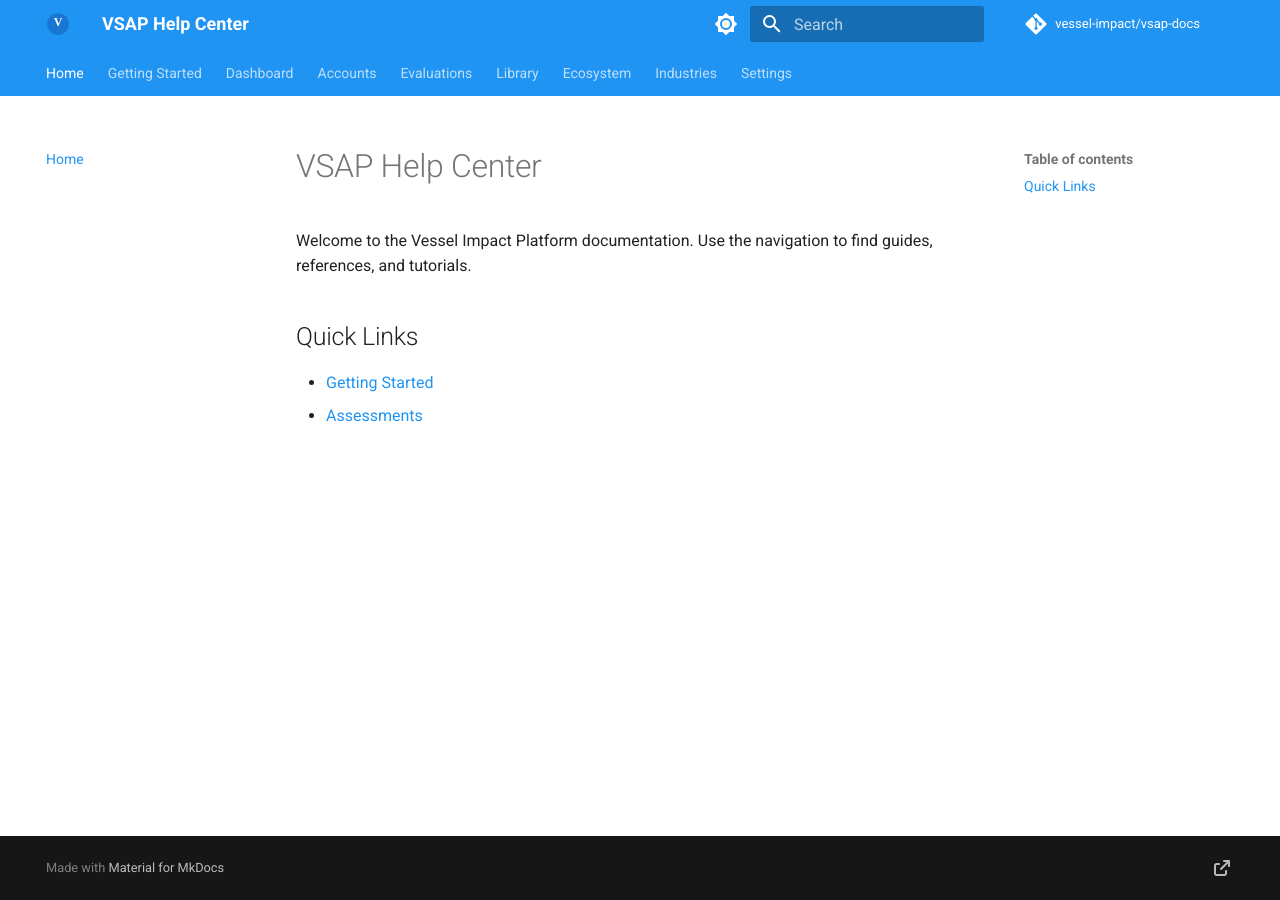
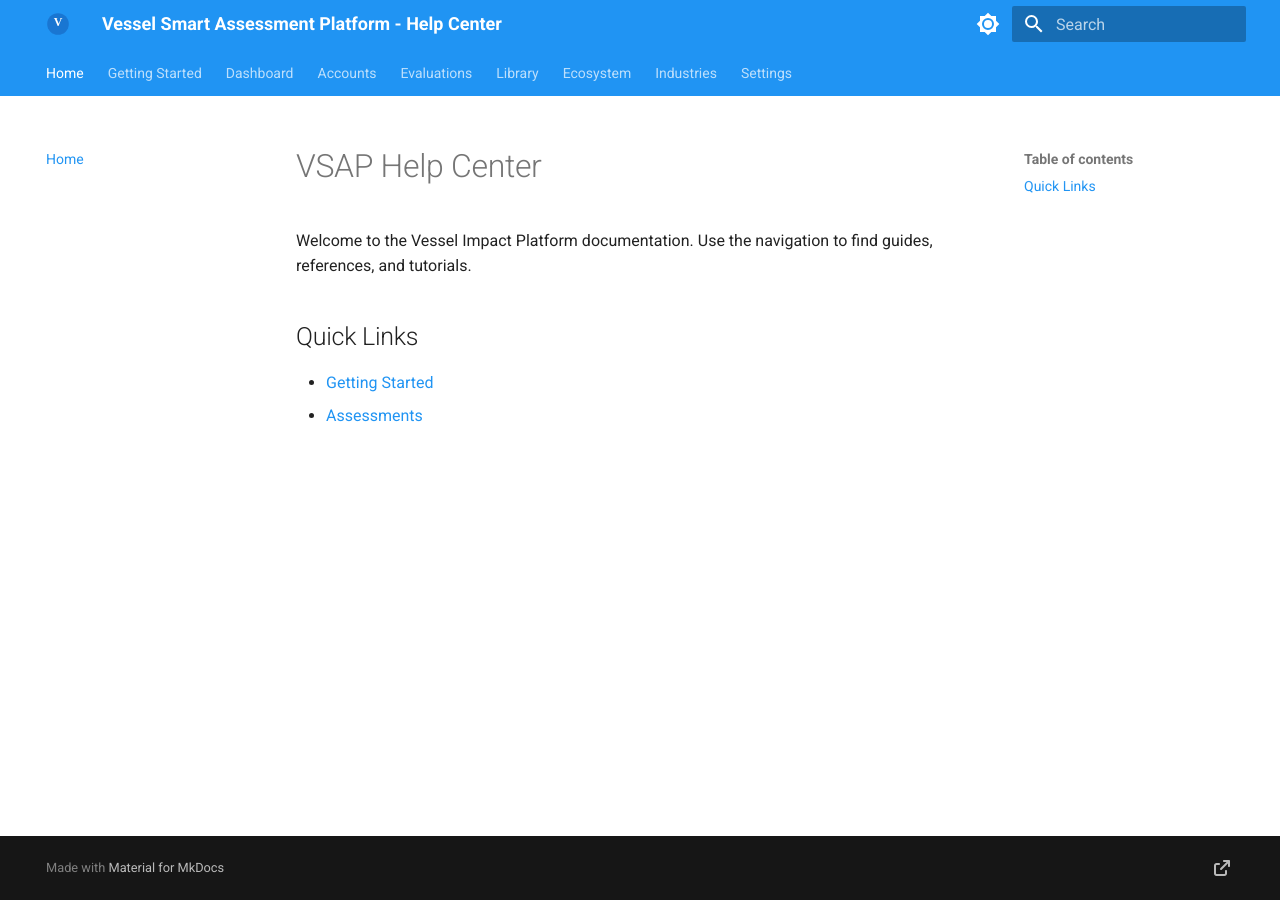
Before and after one commit to Vessel-Scale/vsap-docs, an MkDocs documentation site: the page built from docs/index.md, in a window 1280 px wide. Built offline with MkDocs 1.6.1 and Material for MkDocs 9.7.7, drawn with Linux system fonts in a browser that asks for light colours; comment, search, counter and statistics services are not loaded.

Commit message:
Update mkdocs configuration and add .gitignore for build artifacts

```diff
--- a/mkdocs.yml
+++ b/mkdocs.yml
@@ -1,11 +1,11 @@
-site_name: VSAP Help Center
+site_name: Vessel Smart Assessment Platform - Help Center
 site_url: https://docs.vesselimpact.com
-site_description: Documentation for the Vessel Impact platform
-site_author: Vessel Impact
+site_description: Documentation for the Vessel Smart Assessment Platform
+site_author: Vessel
 
-repo_url: https://github.com/vessel-impact/vsap-docs
-repo_name: vessel-impact/vsap-docs
-edit_uri: edit/main/docs/
+#repo_url: https://github.com/vessel-impact/vsap-docs
+#repo_name: vessel-impact/vsap-docs
+#edit_uri: edit/main/docs/
 
 theme:
   name: material
@@ -85,5 +85,5 @@
 extra:
   social:
     - icon: fontawesome/solid/arrow-up-right-from-square
-      link: https://app.vesselimpact.com
-      name: Go to App
+      link: https://www.vesselscale.com
+      name: Go to Vessel
```
Also changed, not shown: 1 other file.
